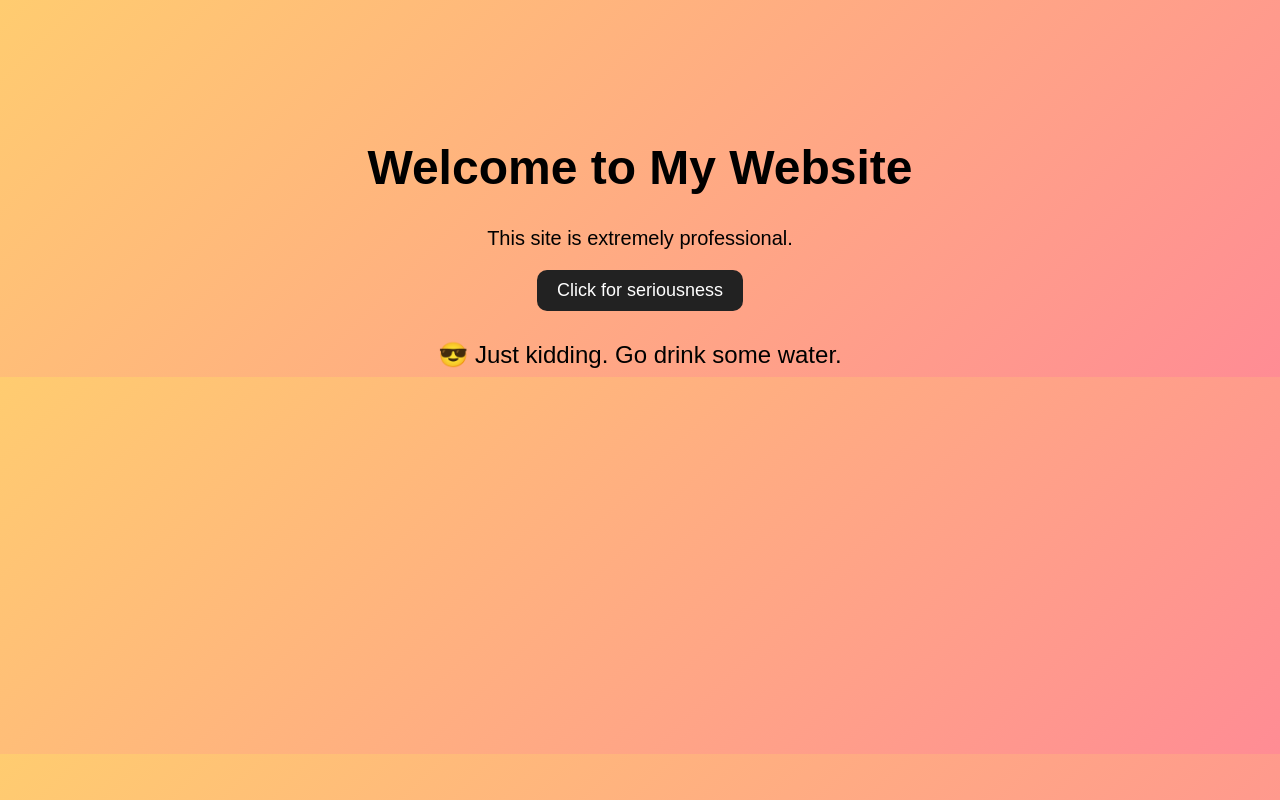
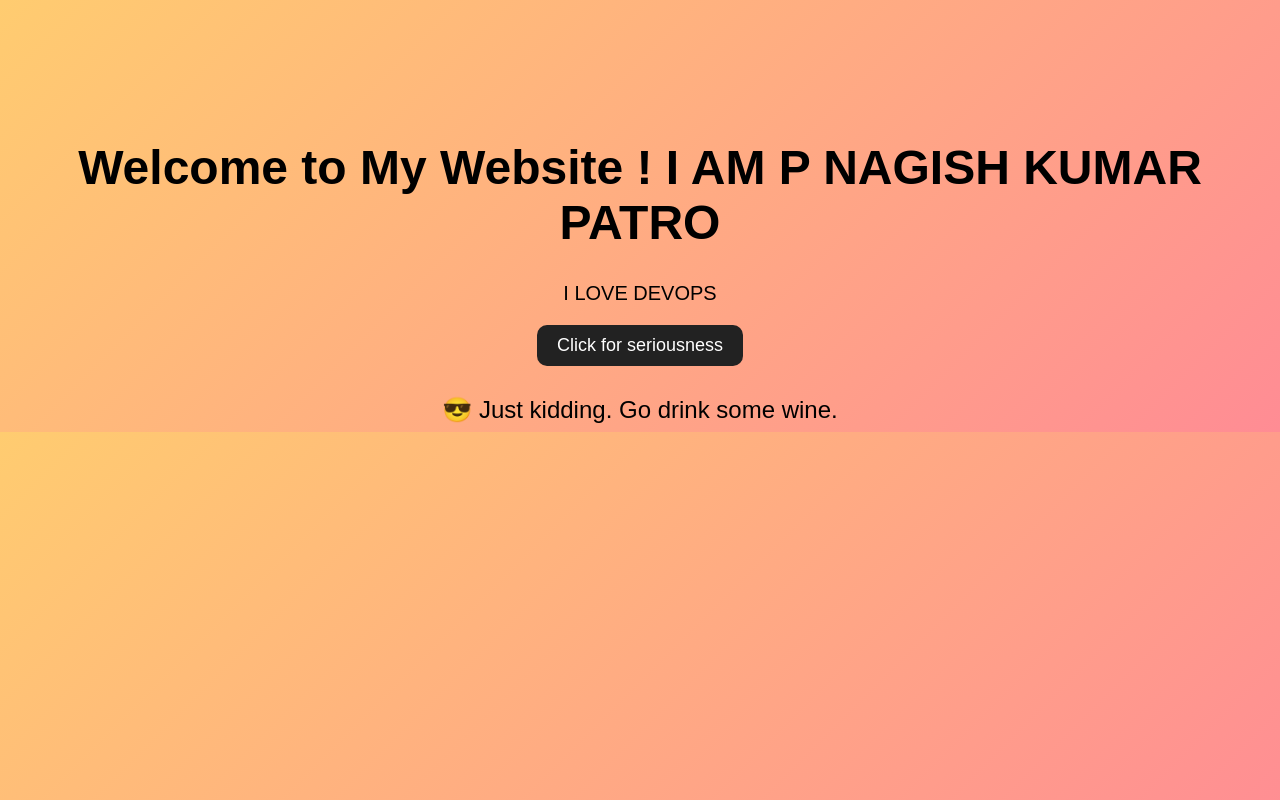
Before and after one commit to nagishdevops/Git_Github_Practice, a plain HTML site: page index.html in a window 1280 px wide. Both pictures are taken after a click on the button "Click for seriousness". Drawn offline with Linux system fonts and the light colour scheme.

Commit message:
9th commit

```diff
--- a/index.html
+++ b/index.html
@@ -44,13 +44,13 @@
 </head>
 <body>
 
-    <h1>Welcome to My Website</h1>
-    <p>This site is extremely professional.</p>
+    <h1>Welcome to My Website ! I AM P NAGISH KUMAR PATRO</h1>
+    <p>I LOVE DEVOPS</p>
 
     <button onclick="showJoke()">Click for seriousness</button>
 
     <div class="joke" id="joke">
-        😎 Just kidding. Go drink some water.
+        😎 Just kidding. Go drink some wine.
     </div>
 
     <script>
```
